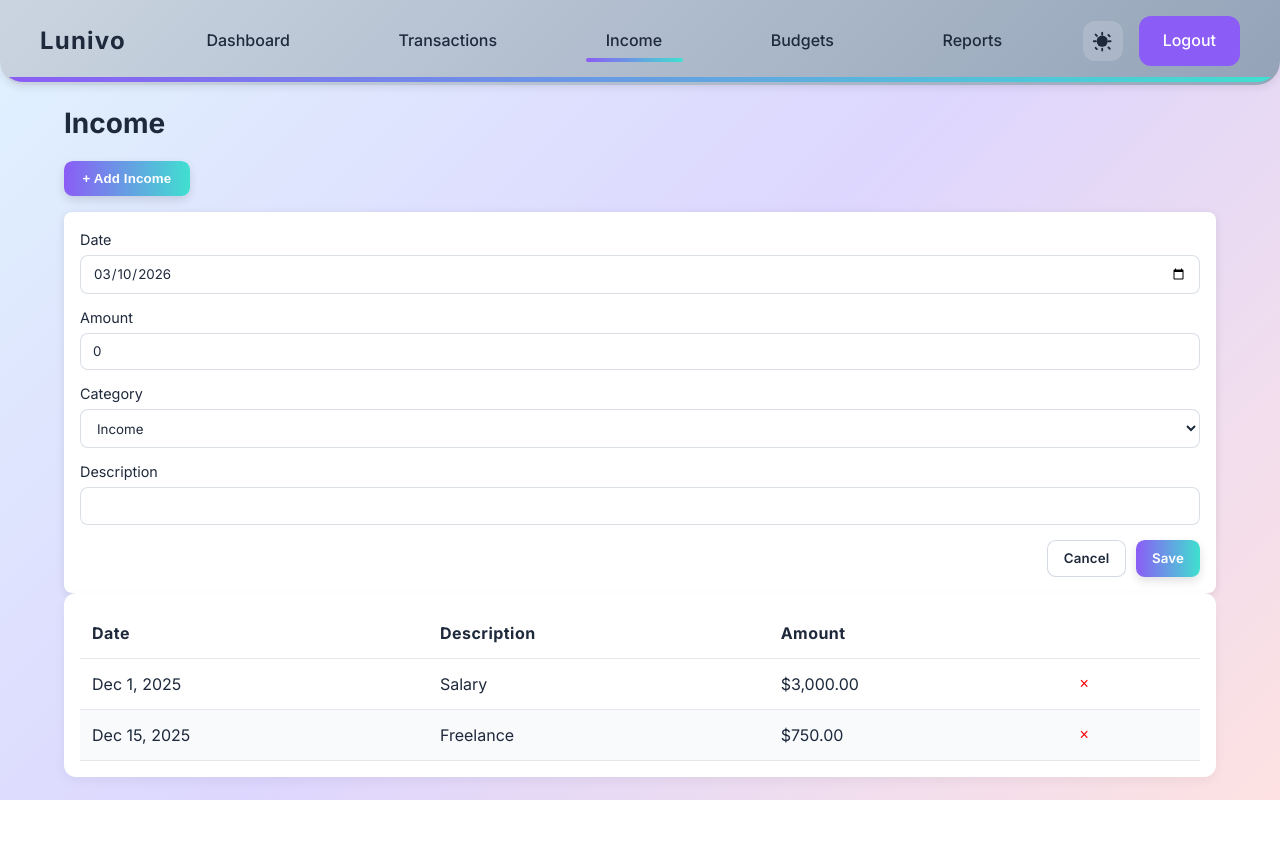
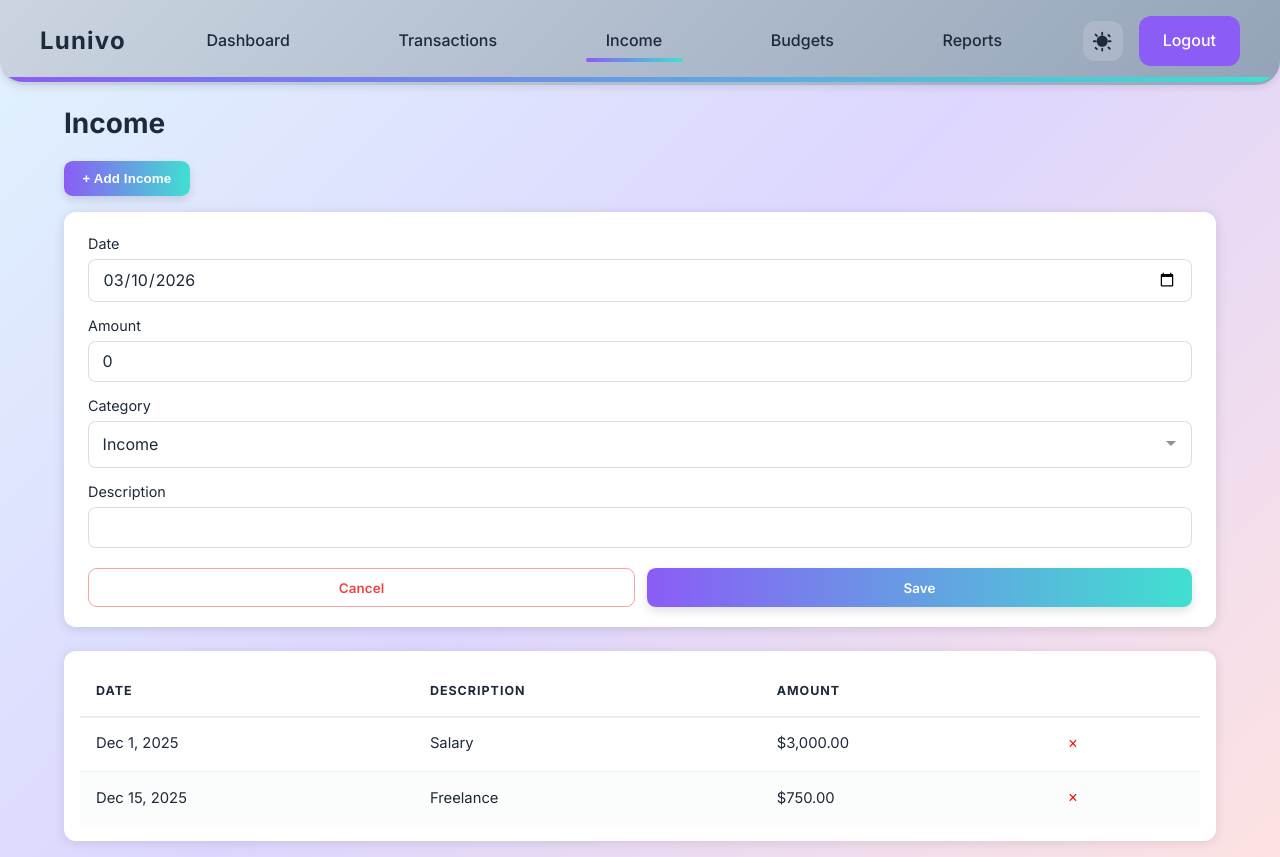
Before and after one commit to FabianC1/Lunivo, a Next.js app: page /income in a window 1280 px wide. Both pictures are taken after a click on the button "+ Add Income". Before the commit the page ends 800 px from the top, so only its background shows below. Built offline with nearby package versions, Linux system fonts and the light colour scheme.

Commit message:
GOOD WORK

```diff
--- a/app/transactions/transactions.module.css
+++ b/app/transactions/transactions.module.css
@@ -41,6 +41,9 @@
 
 .listWrapper {
   overflow-x: auto;
+  border-radius: 0.75rem;
+  box-shadow: 0 2px 12px rgba(0, 0, 0, 0.1);
+  overflow: hidden;
 }
 
 .table {
@@ -48,26 +51,37 @@
   border-collapse: collapse;
 }
 
-.table th,
-.table td {
-  padding: 0.75rem;
+.table th {
+  padding: 0.9rem 1rem;
   text-align: left;
-  border-bottom: 1px solid #e5e7eb;
+  font-size: 0.78rem;
+  font-weight: 700;
+  letter-spacing: 0.08em;
+  text-transform: uppercase;
+  color: var(--text-color);
+  background-color: var(--card-color);
+  border-bottom: 2px solid rgba(148, 163, 184, 0.2);
 }
 
-.table thead tr {
-  background-color: var(--card-color);
+.table td {
+  padding: 0.85rem 1rem;
+  text-align: left;
+  border-bottom: 1px solid rgba(148, 163, 184, 0.12);
+  font-size: 0.925rem;
   color: var(--text-color);
-  font-weight: 600;
-  letter-spacing: 0.03em;
+  transition: background-color 0.15s ease;
 }
 
-.table tr:nth-child(even) {
-  background-color: var(--bg-color);
+.table tbody tr:last-child td {
+  border-bottom: none;
 }
 
-.table tr:hover {
-  background-color: var(--card-color);
+.table tbody tr:nth-child(even) td {
+  background-color: rgba(148, 163, 184, 0.04);
+}
+
+.table tbody tr:hover td {
+  background-color: rgba(148, 163, 184, 0.1);
 }
 
 .deleteButton {
--- a/components/TransactionForm.module.css
+++ b/components/TransactionForm.module.css
@@ -4,10 +4,11 @@
   display: flex;
   flex-direction: column;
   gap: 0.75rem;
-  padding: 1rem;
+  padding: 1.25rem 1.5rem;
   background-color: var(--card-color);
-  border-radius: 0.5rem;
-  box-shadow: 0 2px 8px rgba(0, 0, 0, 0.1);
+  border-radius: 0.75rem;
+  box-shadow: 0 2px 12px rgba(0, 0, 0, 0.12);
+  margin-bottom: 1.5rem;
 }
 
 .form label {
@@ -17,35 +18,125 @@
   color: var(--text-color);
 }
 
-.form input,
-.form select {
-  padding: 0.6rem 0.75rem;
+.form input {
+  padding: 0.6rem 0.85rem;
   border: 1px solid rgba(148, 163, 184, 0.35);
   border-radius: 0.5rem;
   margin-top: 0.25rem;
   background-color: var(--card-color);
   color: var(--text-color);
   font-family: inherit;
+  font-size: 1rem;
   transition: border-color 0.2s ease, box-shadow 0.2s ease;
 }
 
-.form input:focus,
-.form select:focus {
+.form input:hover {
+  border-color: rgba(148, 163, 184, 0.6);
+}
+
+.form input:focus {
   outline: none;
   border-color: var(--primary-color);
   box-shadow: 0 0 0 2px rgba(59, 130, 246, 0.2);
 }
 
+/* custom dropdown */
+.dropdown {
+  position: relative;
+  margin-top: 0.25rem;
+}
+
+.dropdownTrigger {
+  display: flex;
+  justify-content: space-between;
+  align-items: center;
+  padding: 0.6rem 0.85rem;
+  border: 1px solid rgba(148, 163, 184, 0.35);
+  border-radius: 0.5rem;
+  background-color: var(--card-color);
+  color: var(--text-color);
+  font-family: inherit;
+  font-size: 1rem;
+  cursor: pointer;
+  user-select: none;
+  transition: border-color 0.2s ease, box-shadow 0.2s ease;
+}
+
+.dropdownTrigger:hover {
+  border-color: rgba(148, 163, 184, 0.6);
+}
+
+.dropdownTriggerOpen {
+  border-color: var(--primary-color);
+  box-shadow: 0 0 0 2px rgba(59, 130, 246, 0.2);
+}
+
+.dropdownPlaceholder {
+  color: rgba(148, 163, 184, 0.7);
+}
+
+.dropdownArrow {
+  opacity: 0.5;
+  transition: transform 0.2s ease;
+  flex-shrink: 0;
+}
+
+.dropdownArrowUp {
+  transform: rotate(180deg);
+}
+
+.dropdownList {
+  position: absolute;
+  top: calc(100% + 5px);
+  left: 0;
+  right: 0;
+  background-color: var(--card-color);
+  border: 1px solid rgba(148, 163, 184, 0.2);
+  border-radius: 0.6rem;
+  box-shadow: 0 8px 24px rgba(0, 0, 0, 0.2);
+  z-index: 100;
+  overflow: hidden;
+  animation: dropdownFadeIn 0.15s ease forwards;
+}
+
+@keyframes dropdownFadeIn {
+  from { opacity: 0; transform: translateY(-6px); }
+  to   { opacity: 1; transform: translateY(0); }
+}
+
+.dropdownOption {
+  padding: 0.65rem 0.85rem;
+  cursor: pointer;
+  font-size: 0.925rem;
+  color: var(--text-color);
+  transition: background-color 0.15s ease;
+}
+
+.dropdownOption:not(:last-child) {
+  border-bottom: 1px solid rgba(148, 163, 184, 0.08);
+}
+
+.dropdownOption:hover {
+  background-color: rgba(148, 163, 184, 0.1);
+}
+
+.dropdownOptionActive {
+  color: var(--primary-color);
+  font-weight: 600;
+  background-color: rgba(59, 130, 246, 0.07);
+}
+
 .actions {
   display: flex;
-  justify-content: flex-end;
-  gap: 0.6rem;
-  margin-top: 0.2rem;
+  justify-content: center;
+  gap: 0.75rem;
+  margin-top: 0.5rem;
 }
 
 .submit,
 .cancel {
-  padding: 0.6rem 1rem;
+  flex: 1;
+  padding: 0.65rem 1rem;
   border-radius: 0.55rem;
   font-weight: 600;
   font-family: inherit;
@@ -71,17 +162,18 @@
 }
 
 .cancel {
-  background-color: var(--card-color);
-  color: var(--text-color);
-  border: 1px solid rgba(148, 163, 184, 0.4);
+  background-color: transparent;
+  color: #ef4444;
+  border: 1px solid rgba(239, 68, 68, 0.5);
 }
 
 .cancel:hover {
-  background-color: var(--bg-color);
+  background-color: rgba(239, 68, 68, 0.08);
+  border-color: #ef4444;
 }
 
 .cancel:active {
-  opacity: 0.95;
+  opacity: 0.9;
 }
 
 .submit:focus-visible,
--- a/components/TransactionForm.tsx
+++ b/components/TransactionForm.tsx
@@ -1,6 +1,6 @@
 "use client";
 
-import { useState } from "react";
+import { useState, useRef, useEffect } from "react";
 import styles from "./TransactionForm.module.css";
 import { formatDate } from "../lib/utils";
 
@@ -26,6 +26,20 @@ export default function TransactionForm({ initial, onSubmit, onCancel }: Transac
   const [category, setCategory] = useState(initial?.category || "");
   const [description, setDescription] = useState(initial?.description || "");
   const [error, setError] = useState("");
+  const [isDropdownOpen, setIsDropdownOpen] = useState(false);
+  const dropdownRef = useRef<HTMLDivElement>(null);
+
+  useEffect(() => {
+    function handleClickOutside(e: MouseEvent) {
+      if (dropdownRef.current && !dropdownRef.current.contains(e.target as Node)) {
+        setIsDropdownOpen(false);
+      }
+    }
+    document.addEventListener('mousedown', handleClickOutside);
+    return () => document.removeEventListener('mousedown', handleClickOutside);
+  }, []);
+
+  const categories = ['Income', 'Food', 'Transport', 'Utilities', 'Other'];
 
   function handleSubmit(e: React.FormEvent) {
     e.preventDefault();
@@ -61,18 +75,35 @@ export default function TransactionForm({ initial, onSubmit, onCancel }: Transac
       </label>
       <label>
         Category
-        <select
-          value={category}
-          onChange={(e) => setCategory(e.target.value)}
-          required
-        >
-          <option value="">Select</option>
-          <option value="Income">Income</option>
-          <option value="Food">Food</option>
-          <option value="Transport">Transport</option>
-          <option value="Utilities">Utilities</option>
-          <option value="Other">Other</option>
-        </select>
+        <div className={styles.dropdown} ref={dropdownRef}>
+          <div
+            className={`${styles.dropdownTrigger} ${isDropdownOpen ? styles.dropdownTriggerOpen : ''}`}
+            onClick={() => setIsDropdownOpen(!isDropdownOpen)}
+          >
+            <span className={category ? '' : styles.dropdownPlaceholder}>
+              {category || 'Select'}
+            </span>
+            <svg
+              className={`${styles.dropdownArrow} ${isDropdownOpen ? styles.dropdownArrowUp : ''}`}
+              width="12" height="12" viewBox="0 0 12 12"
+            >
+              <path fill="currentColor" d="M6 8L1 3h10z" />
+            </svg>
+          </div>
+          {isDropdownOpen && (
+            <div className={styles.dropdownList}>
+              {categories.map((cat) => (
+                <div
+                  key={cat}
+                  className={`${styles.dropdownOption} ${category === cat ? styles.dropdownOptionActive : ''}`}
+                  onClick={() => { setCategory(cat); setIsDropdownOpen(false); }}
+                >
+                  {cat}
+                </div>
+              ))}
+            </div>
+          )}
+        </div>
       </label>
       <label>
         Description
```
